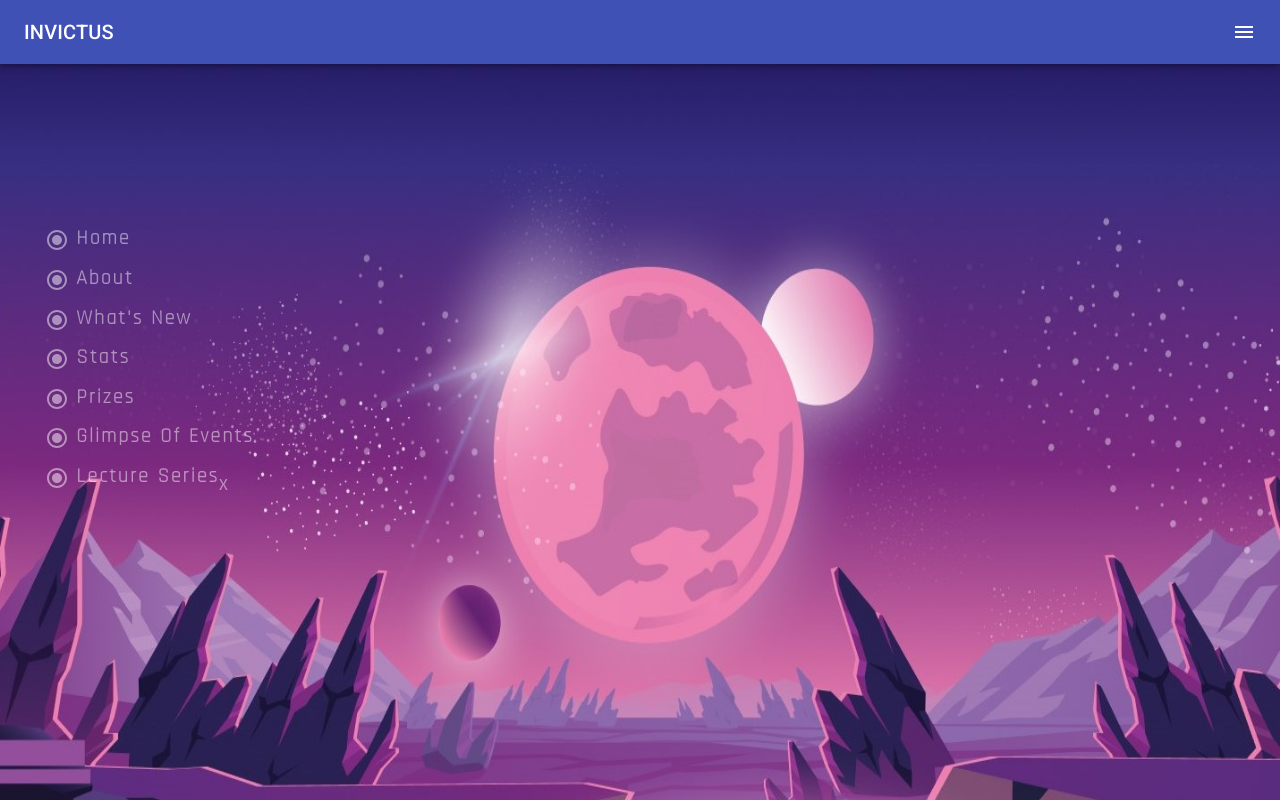
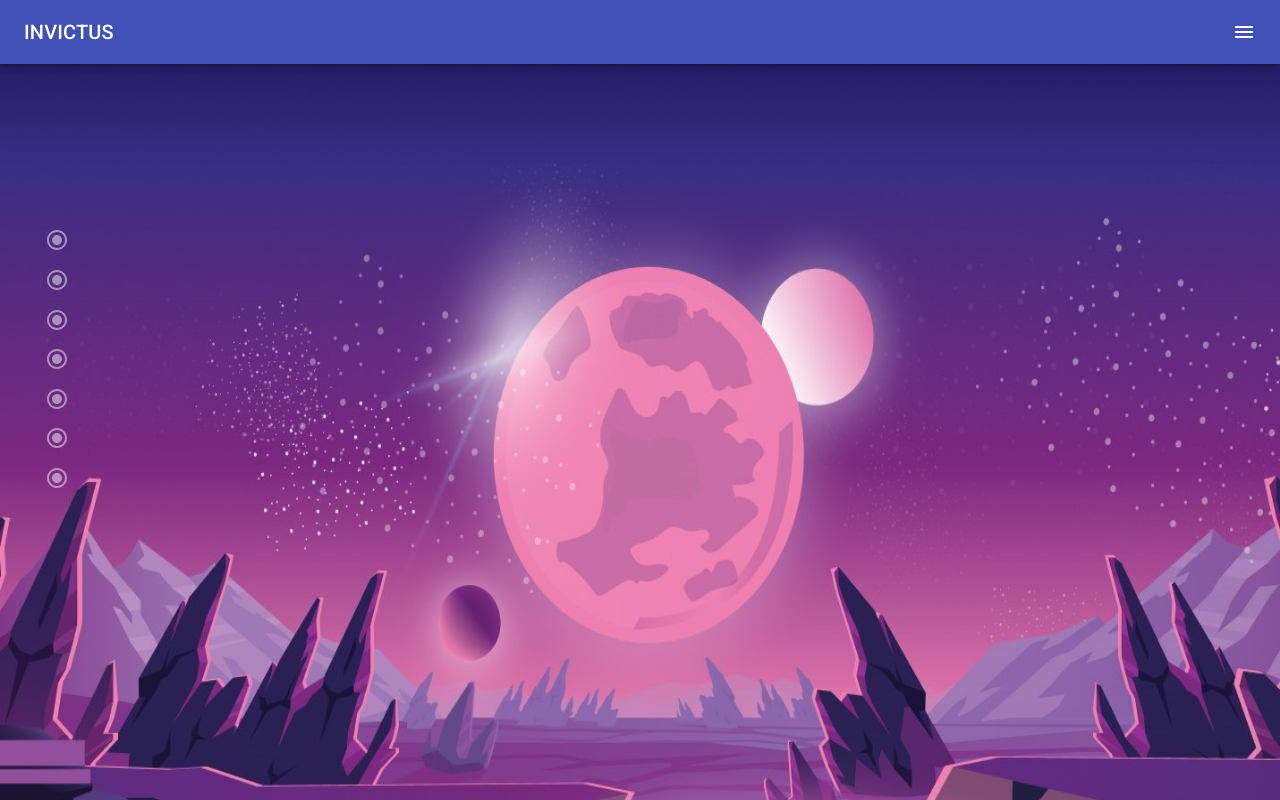
Before and after one commit to anikashc/invictus, a React (Create React App) app in the folder client/: page / in a window 1280 px wide. Shown: the top 800 px of the page. Built offline with nearby package versions, Linux system fonts and the light colour scheme.

Commit message:
Pagination CSS edit

```diff
--- a/client/src/Screens/Home/Home.css
+++ b/client/src/Screens/Home/Home.css
@@ -3,11 +3,18 @@ li {
   margin: 0 0 10px 0;
 }
 #litext {
-  vertical-align: top;
+    vertical-align: top;
 }
+span {
+  display: none;
+}
+
 li:hover {
   color: #fffffff6;
   cursor: pointer;
+}
+li:hover span {
+  display: contents;
 }
 .pagination {
   top: 28.55%;
@@ -33,6 +40,9 @@ li:hover {
   /* text-decoration: underline; */
   color: #fffffff6;
 }
+.active span {
+  display: contents;
+}
 @media only screen and (max-width: 600px) {
   .pagination {
     visibility: hidden;
--- a/client/src/Screens/Home/Home.js
+++ b/client/src/Screens/Home/Home.js
@@ -40,7 +40,7 @@ const Home = () => {
                 <li><Link  to="stats" spy={true} smooth={true}><RadioButtonCheckedIcon /> <span id='litext'>Stats</span></Link></li>
                 <li><Link  to="prizes" spy={true} smooth={true}><RadioButtonCheckedIcon /> <span id='litext'>Prizes</span></Link></li>
                 <li><Link  to="goevents" spy={true} smooth={true}><RadioButtonCheckedIcon /> <span id='litext'>Glimpse Of Events</span></Link></li>
-                <li><Link  to="lseries" spy={true} smooth={true}><RadioButtonCheckedIcon /> <span id='litext'>Lecture Series</span>x</Link></li>
+                <li><Link  to="lseries" spy={true} smooth={true}><RadioButtonCheckedIcon /> <span id='litext'>Lecture Series</span></Link></li>
 
               </ul>
             </div>
```
Also changed, not shown: 1 other file (tests, documents, lock files or other folders).
